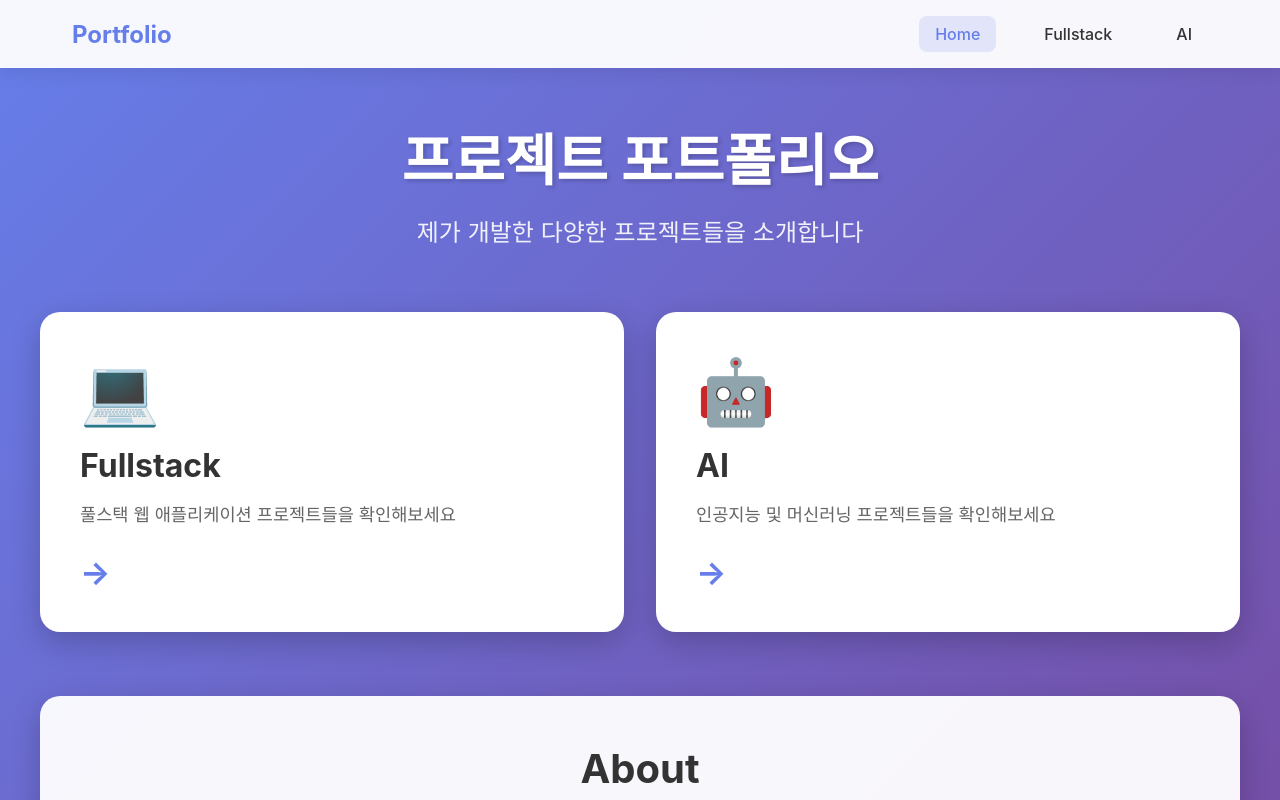
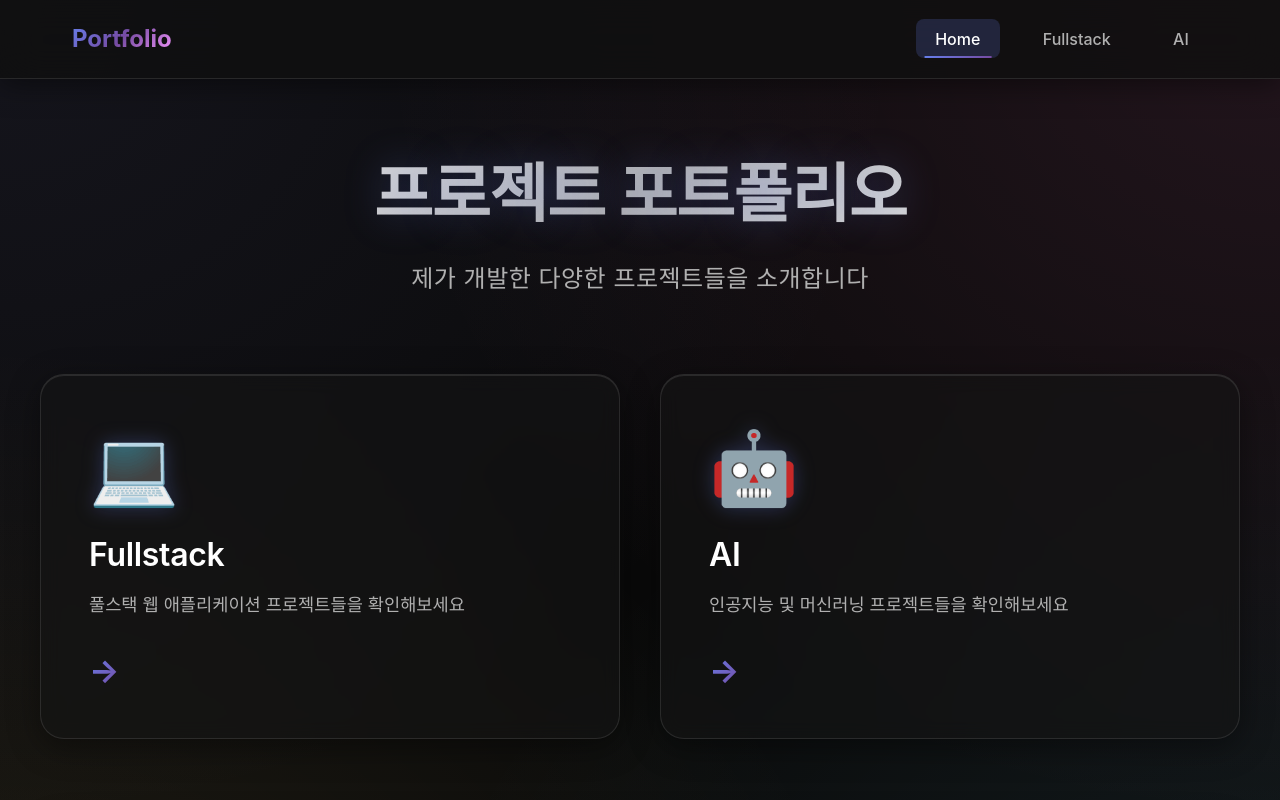
Before and after one commit to waguwagu796/waguwagu796.github.io, a React (Create React App) app: page / in a window 1280 px wide. Shown: the top 800 px of the page. Built offline with nearby package versions, Linux system fonts and the light colour scheme.

Commit message:
디자인 수정

```diff
--- a/src/components/Navigation.css
+++ b/src/components/Navigation.css
@@ -1,8 +1,9 @@
 .navigation {
-  background: rgba(255, 255, 255, 0.95);
-  backdrop-filter: blur(10px);
-  box-shadow: 0 2px 20px rgba(0, 0, 0, 0.1);
-  padding: 1rem 0;
+  background: rgba(15, 15, 15, 0.8);
+  backdrop-filter: blur(20px);
+  border-bottom: 1px solid rgba(255, 255, 255, 0.1);
+  box-shadow: 0 4px 30px rgba(0, 0, 0, 0.5);
+  padding: 1.2rem 0;
   position: sticky;
   top: 0;
   z-index: 1000;
@@ -20,38 +21,62 @@
 .nav-logo {
   font-size: 1.5rem;
   font-weight: bold;
-  color: #667eea;
+  background: linear-gradient(135deg, #667eea 0%, #764ba2 50%, #f093fb 100%);
+  -webkit-background-clip: text;
+  -webkit-text-fill-color: transparent;
+  background-clip: text;
   text-decoration: none;
-  transition: color 0.3s ease;
+  transition: all 0.3s ease;
 }
 
 .nav-logo:hover {
-  color: #764ba2;
+  filter: brightness(1.2);
+  transform: scale(1.05);
 }
 
 .nav-links {
   display: flex;
-  gap: 2rem;
+  gap: 1.5rem;
 }
 
 .nav-link {
-  color: #333;
+  color: #b0b0b0;
   text-decoration: none;
   font-weight: 500;
-  padding: 0.5rem 1rem;
+  padding: 0.6rem 1.2rem;
   border-radius: 8px;
   transition: all 0.3s ease;
   position: relative;
 }
 
+.nav-link::before {
+  content: '';
+  position: absolute;
+  bottom: 0;
+  left: 50%;
+  transform: translateX(-50%) scaleX(0);
+  width: 80%;
+  height: 2px;
+  background: linear-gradient(90deg, #667eea, #764ba2);
+  transition: transform 0.3s ease;
+}
+
 .nav-link:hover {
-  color: #667eea;
+  color: #ffffff;
   background: rgba(102, 126, 234, 0.1);
 }
 
+.nav-link:hover::before {
+  transform: translateX(-50%) scaleX(1);
+}
+
 .nav-link.active {
-  color: #667eea;
-  background: rgba(102, 126, 234, 0.15);
+  color: #ffffff;
+  background: rgba(102, 126, 234, 0.2);
+}
+
+.nav-link.active::before {
+  transform: translateX(-50%) scaleX(1);
 }
 
 @media (max-width: 768px) {
--- a/src/components/VideoPlayer.css
+++ b/src/components/VideoPlayer.css
@@ -1,9 +1,22 @@
 .video-container {
   width: 100%;
-  margin-bottom: 1.5rem;
-  border-radius: 12px;
+  margin-bottom: 2rem;
+  border-radius: 16px;
   overflow: hidden;
-  box-shadow: 0 4px 15px rgba(0, 0, 0, 0.1);
+  box-shadow:
+    0 8px 32px rgba(0, 0, 0, 0.5),
+    inset 0 1px 0 rgba(255, 255, 255, 0.1);
+  border: 1px solid rgba(255, 255, 255, 0.1);
+  background: rgba(0, 0, 0, 0.3);
+  transition: all 0.3s ease;
+}
+
+.video-container:hover {
+  box-shadow:
+    0 12px 40px rgba(102, 126, 234, 0.3),
+    inset 0 1px 0 rgba(255, 255, 255, 0.2);
+  border-color: rgba(102, 126, 234, 0.3);
+  transform: translateY(-2px);
 }
 
 .video-player {
--- a/src/index.css
+++ b/src/index.css
@@ -10,8 +10,14 @@ body {
     sans-serif;
   -webkit-font-smoothing: antialiased;
   -moz-osx-font-smoothing: grayscale;
-  background: linear-gradient(135deg, #667eea 0%, #764ba2 100%);
+  background: #0a0a0a;
+  background-image:
+    radial-gradient(at 0% 0%, rgba(120, 119, 198, 0.1) 0px, transparent 50%),
+    radial-gradient(at 100% 0%, rgba(255, 119, 198, 0.1) 0px, transparent 50%),
+    radial-gradient(at 100% 100%, rgba(120, 219, 255, 0.1) 0px, transparent 50%),
+    radial-gradient(at 0% 100%, rgba(255, 219, 120, 0.1) 0px, transparent 50%);
   min-height: 100vh;
+  color: #e0e0e0;
 }
 
 code {
--- a/src/pages/Home.css
+++ b/src/pages/Home.css
@@ -1,6 +1,6 @@
 .home {
   flex: 1;
-  padding: 3rem 2rem;
+  padding: 4rem 2rem;
 }
 
 .home-container {
@@ -10,40 +10,51 @@
 
 .hero-section {
   text-align: center;
-  margin-bottom: 4rem;
+  margin-bottom: 5rem;
   color: white;
 }
 
 .hero-title {
-  font-size: 3.5rem;
-  font-weight: bold;
-  margin-bottom: 1rem;
-  text-shadow: 2px 2px 4px rgba(0, 0, 0, 0.2);
+  font-size: 4rem;
+  font-weight: 700;
+  margin-bottom: 1.5rem;
+  background: linear-gradient(135deg, #ffffff 0%, #b0b0b0 50%, #ffffff 100%);
+  -webkit-background-clip: text;
+  -webkit-text-fill-color: transparent;
+  background-clip: text;
+  text-shadow: 0 0 40px rgba(102, 126, 234, 0.3);
+  letter-spacing: -0.02em;
 }
 
 .hero-subtitle {
   font-size: 1.5rem;
-  opacity: 0.9;
+  color: #b0b0b0;
+  font-weight: 300;
+  letter-spacing: 0.02em;
 }
 
 .category-cards {
   display: grid;
-  grid-template-columns: repeat(auto-fit, minmax(300px, 1fr));
-  gap: 2rem;
-  margin-bottom: 4rem;
+  grid-template-columns: repeat(auto-fit, minmax(320px, 1fr));
+  gap: 2.5rem;
+  margin-bottom: 5rem;
 }
 
 .category-card {
-  background: white;
-  border-radius: 20px;
-  padding: 2.5rem;
+  background: rgba(20, 20, 20, 0.6);
+  border: 1px solid rgba(255, 255, 255, 0.1);
+  border-radius: 24px;
+  padding: 3rem;
   text-decoration: none;
   color: inherit;
-  box-shadow: 0 10px 30px rgba(0, 0, 0, 0.2);
-  transition: all 0.3s ease;
+  box-shadow:
+    0 8px 32px rgba(0, 0, 0, 0.4),
+    inset 0 1px 0 rgba(255, 255, 255, 0.1);
+  transition: all 0.4s cubic-bezier(0.4, 0, 0.2, 1);
   position: relative;
   overflow: hidden;
   display: block;
+  backdrop-filter: blur(10px);
 }
 
 .category-card::before {
@@ -52,69 +63,105 @@
   top: 0;
   left: 0;
   right: 0;
-  height: 5px;
-  background: linear-gradient(90deg, #667eea, #764ba2);
+  height: 3px;
+  background: linear-gradient(90deg, #667eea, #764ba2, #f093fb);
   transform: scaleX(0);
-  transition: transform 0.3s ease;
+  transition: transform 0.4s ease;
+}
+
+.category-card::after {
+  content: '';
+  position: absolute;
+  top: -50%;
+  left: -50%;
+  width: 200%;
+  height: 200%;
+  background: radial-gradient(circle, rgba(102, 126, 234, 0.1) 0%, transparent 70%);
+  opacity: 0;
+  transition: opacity 0.4s ease;
 }
 
 .category-card:hover {
-  transform: translateY(-10px);
-  box-shadow: 0 15px 40px rgba(0, 0, 0, 0.3);
+  transform: translateY(-8px);
+  border-color: rgba(102, 126, 234, 0.5);
+  box-shadow:
+    0 20px 60px rgba(102, 126, 234, 0.3),
+    0 0 0 1px rgba(102, 126, 234, 0.2),
+    inset 0 1px 0 rgba(255, 255, 255, 0.2);
 }
 
 .category-card:hover::before {
   transform: scaleX(1);
 }
 
+.category-card:hover::after {
+  opacity: 1;
+}
+
 .card-icon {
-  font-size: 4rem;
-  margin-bottom: 1rem;
+  font-size: 4.5rem;
+  margin-bottom: 1.5rem;
+  filter: drop-shadow(0 0 10px rgba(102, 126, 234, 0.3));
+  transition: transform 0.4s ease;
+}
+
+.category-card:hover .card-icon {
+  transform: scale(1.1) rotate(5deg);
 }
 
 .card-title {
   font-size: 2rem;
-  font-weight: bold;
+  font-weight: 600;
   margin-bottom: 1rem;
-  color: #333;
+  color: #ffffff;
+  letter-spacing: -0.01em;
 }
 
 .card-description {
   font-size: 1.1rem;
-  color: #666;
-  line-height: 1.6;
-  margin-bottom: 1.5rem;
+  color: #b0b0b0;
+  line-height: 1.7;
+  margin-bottom: 2rem;
 }
 
 .card-arrow {
   font-size: 2rem;
-  color: #667eea;
+  background: linear-gradient(135deg, #667eea, #764ba2);
+  -webkit-background-clip: text;
+  -webkit-text-fill-color: transparent;
+  background-clip: text;
   font-weight: bold;
-  transition: transform 0.3s ease;
+  transition: transform 0.4s ease;
+  display: inline-block;
 }
 
 .category-card:hover .card-arrow {
-  transform: translateX(10px);
+  transform: translateX(12px);
 }
 
 .about-section {
-  background: rgba(255, 255, 255, 0.95);
-  border-radius: 20px;
-  padding: 3rem;
+  background: rgba(20, 20, 20, 0.6);
+  border: 1px solid rgba(255, 255, 255, 0.1);
+  border-radius: 24px;
+  padding: 4rem;
   text-align: center;
-  box-shadow: 0 10px 30px rgba(0, 0, 0, 0.2);
+  box-shadow:
+    0 8px 32px rgba(0, 0, 0, 0.4),
+    inset 0 1px 0 rgba(255, 255, 255, 0.1);
+  backdrop-filter: blur(10px);
 }
 
 .about-title {
   font-size: 2.5rem;
-  font-weight: bold;
-  margin-bottom: 1.5rem;
-  color: #333;
+  font-weight: 600;
+  margin-bottom: 2rem;
+  color: #ffffff;
+  letter-spacing: -0.01em;
 }
 
 .about-text {
   font-size: 1.2rem;
-  color: #666;
+  color: #b0b0b0;
   line-height: 1.8;
   max-width: 800px;
   margin: 0 auto;
--- a/src/pages/Page.css
+++ b/src/pages/Page.css
@@ -1,6 +1,6 @@
 .page {
   flex: 1;
-  padding: 3rem 2rem;
+  padding: 4rem 2rem;
 }
 
 .page-container {
@@ -9,69 +9,109 @@
 }
 
 .page-title {
-  font-size: 3rem;
-  font-weight: bold;
-  color: white;
+  font-size: 3.5rem;
+  font-weight: 700;
+  background: linear-gradient(135deg, #ffffff 0%, #b0b0b0 50%, #ffffff 100%);
+  -webkit-background-clip: text;
+  -webkit-text-fill-color: transparent;
+  background-clip: text;
   text-align: center;
   margin-bottom: 1rem;
-  text-shadow: 2px 2px 4px rgba(0, 0, 0, 0.2);
+  letter-spacing: -0.02em;
 }
 
 .page-subtitle {
   font-size: 1.3rem;
-  color: rgba(255, 255, 255, 0.9);
+  color: #b0b0b0;
   text-align: center;
-  margin-bottom: 3rem;
+  margin-bottom: 4rem;
+  font-weight: 300;
+  letter-spacing: 0.02em;
 }
 
 .projects-grid {
   display: grid;
-  grid-template-columns: repeat(auto-fill, minmax(350px, 1fr));
-  gap: 2rem;
+  grid-template-columns: repeat(auto-fill, minmax(380px, 1fr));
+  gap: 2.5rem;
   margin-bottom: 3rem;
 }
 
 .project-card {
-  background: white;
-  border-radius: 20px;
-  padding: 2rem;
-  box-shadow: 0 10px 30px rgba(0, 0, 0, 0.2);
-  transition: all 0.3s ease;
+  background: rgba(20, 20, 20, 0.6);
+  border: 1px solid rgba(255, 255, 255, 0.1);
+  border-radius: 24px;
+  padding: 2.5rem;
+  box-shadow:
+    0 8px 32px rgba(0, 0, 0, 0.4),
+    inset 0 1px 0 rgba(255, 255, 255, 0.1);
+  transition: all 0.4s cubic-bezier(0.4, 0, 0.2, 1);
+  backdrop-filter: blur(10px);
+  position: relative;
+  overflow: hidden;
+}
+
+.project-card::before {
+  content: '';
+  position: absolute;
+  top: 0;
+  left: 0;
+  right: 0;
+  height: 3px;
+  background: linear-gradient(90deg, #667eea, #764ba2, #f093fb);
+  transform: scaleX(0);
+  transition: transform 0.4s ease;
 }
 
 .project-card:hover {
-  transform: translateY(-5px);
-  box-shadow: 0 15px 40px rgba(0, 0, 0, 0.3);
+  transform: translateY(-8px);
+  border-color: rgba(102, 126, 234, 0.5);
+  box-shadow:
+    0 20px 60px rgba(102, 126, 234, 0.3),
+    0 0 0 1px rgba(102, 126, 234, 0.2),
+    inset 0 1px 0 rgba(255, 255, 255, 0.2);
+}
+
+.project-card:hover::before {
+  transform: scaleX(1);
 }
 
 .project-title {
   font-size: 1.8rem;
-  font-weight: bold;
-  color: #333;
-  margin-bottom: 1rem;
+  font-weight: 600;
+  color: #ffffff;
+  margin-bottom: 1.5rem;
+  letter-spacing: -0.01em;
 }
 
 .project-description {
   font-size: 1.1rem;
-  color: #666;
-  line-height: 1.6;
+  color: #b0b0b0;
+  line-height: 1.7;
   margin-bottom: 1.5rem;
 }
 
 .project-tech {
   display: flex;
   flex-wrap: wrap;
-  gap: 0.5rem;
-  margin-bottom: 1.5rem;
+  gap: 0.7rem;
+  margin-bottom: 2rem;
 }
 
 .tech-tag {
-  background: linear-gradient(135deg, #667eea 0%, #764ba2 100%);
-  color: white;
-  padding: 0.4rem 1rem;
+  background: rgba(102, 126, 234, 0.2);
+  border: 1px solid rgba(102, 126, 234, 0.3);
+  color: #b0b0ff;
+  padding: 0.5rem 1.2rem;
   border-radius: 20px;
   font-size: 0.9rem;
   font-weight: 500;
+  transition: all 0.3s ease;
+}
+
+.tech-tag:hover {
+  background: rgba(102, 126, 234, 0.3);
+  border-color: rgba(102, 126, 234, 0.5);
+  transform: translateY(-2px);
 }
 
 .project-links {
@@ -80,28 +120,47 @@
 }
 
 .project-link {
-  background: #667eea;
+  background: linear-gradient(135deg, #667eea 0%, #764ba2 100%);
   color: white;
-  padding: 0.7rem 1.5rem;
-  border-radius: 8px;
+  padding: 0.8rem 1.8rem;
+  border-radius: 10px;
   text-decoration: none;
   font-weight: 500;
   transition: all 0.3s ease;
+  box-shadow: 0 4px 15px rgba(102, 126, 234, 0.3);
+  position: relative;
+  overflow: hidden;
+}
+
+.project-link::before {
+  content: '';
+  position: absolute;
+  top: 0;
+  left: -100%;
+  width: 100%;
+  height: 100%;
+  background: linear-gradient(90deg, transparent, rgba(255, 255, 255, 0.2), transparent);
+  transition: left 0.5s ease;
 }
 
 .project-link:hover {
-  background: #764ba2;
   transform: translateY(-2px);
-  box-shadow: 0 5px 15px rgba(102, 126, 234, 0.4);
+  box-shadow: 0 8px 25px rgba(102, 126, 234, 0.5);
+}
+
+.project-link:hover::before {
+  left: 100%;
 }
 
 .empty-state {
   text-align: center;
-  padding: 3rem;
-  background: rgba(255, 255, 255, 0.95);
-  border-radius: 20px;
-  color: #666;
+  padding: 4rem;
+  background: rgba(20, 20, 20, 0.6);
+  border: 1px solid rgba(255, 255, 255, 0.1);
+  border-radius: 24px;
+  color: #b0b0b0;
   font-size: 1.2rem;
+  backdrop-filter: blur(10px);
 }
 
 @media (max-width: 768px) {
```
